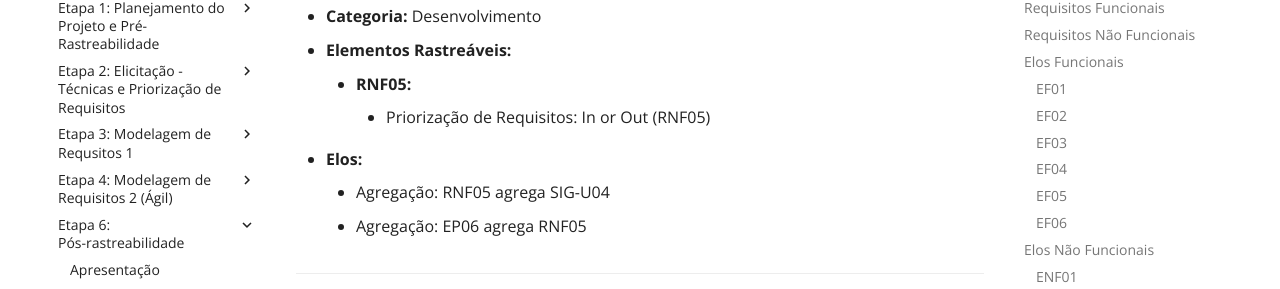
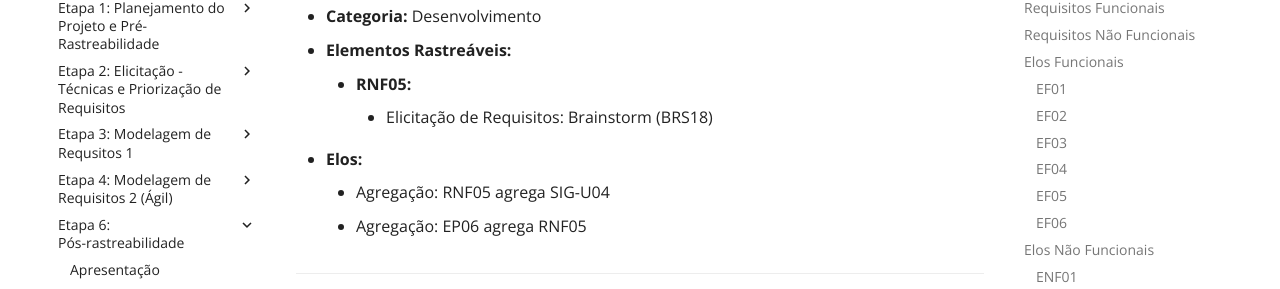
Before and after one commit to Requisitos-de-Software/2025.2-Grupo06, an MkDocs documentation site: the page built from docs/pos-rastreabilidade/backward.md, in a window 1280 px wide and 900 px high, scrolled down 7867 px. Shown: the part 154-443 px from the top of the window. Built offline with MkDocs 1.6.1 and Material for MkDocs 9.7.7, drawn with Linux system fonts in a browser that asks for light colours; comment, search, counter and statistics services are not loaded.

Commit message:
alterando coisinhas

```diff
--- a/docs/pos-rastreabilidade/backward.md
+++ b/docs/pos-rastreabilidade/backward.md
@@ -174,7 +174,7 @@ A metodologia aplicada baseia-se na análise dos artefatos de requisitos funcion
 - **Categoria:** Desenvolvimento
 - **Elementos Rastreáveis:**
     - **RNF05:**
-        - Priorização de Requisitos: In or Out (RNF05)
+        - Elicitação de Requisitos: Brainstorm (BRS18)
 - **Elos:**
     - Agregação: RNF05 agrega SIG-U04
     - Agregação: EP06 agrega RNF05
```
Also changed, not shown: docs/Elicitacao/elicitacao_brainstorm.md (+1 -0 lines), docs/Elicitacao/elicitacao_lista_requisitos_elicitados.md (+1 -1 lines).
